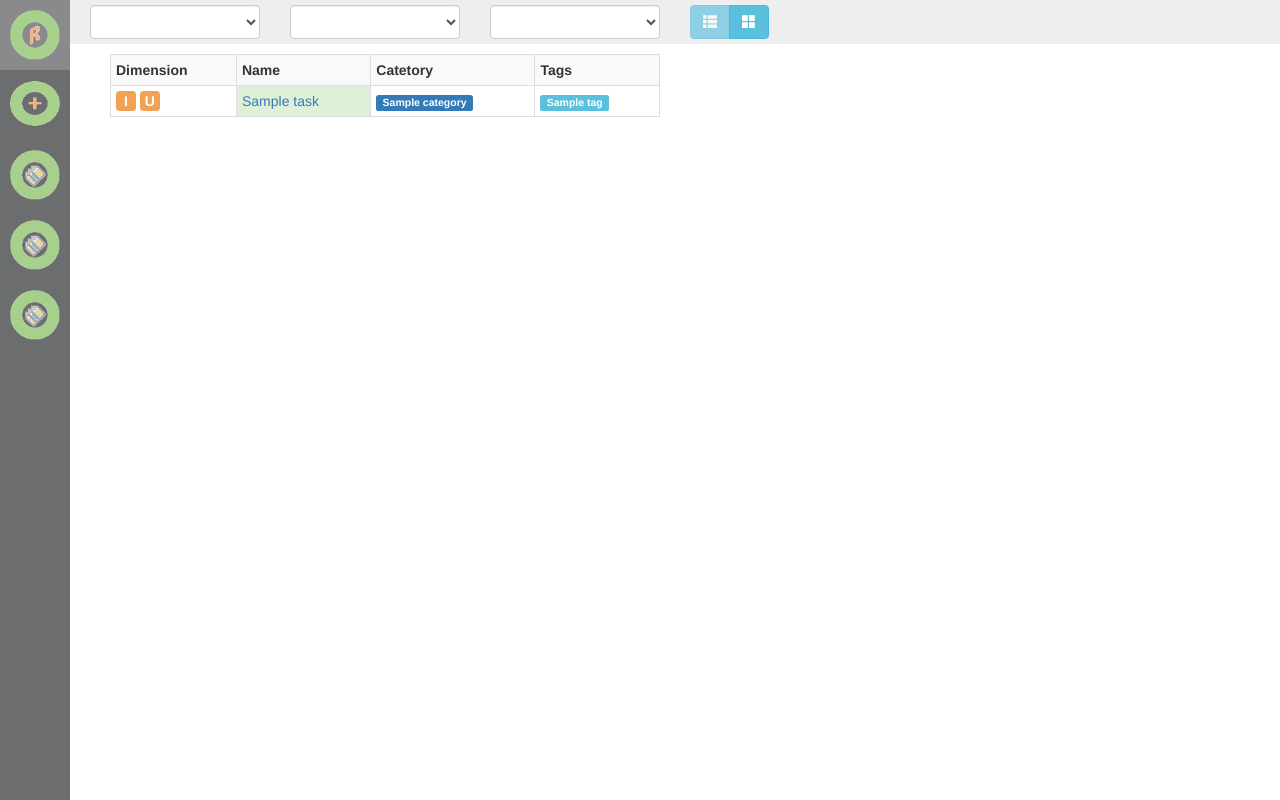
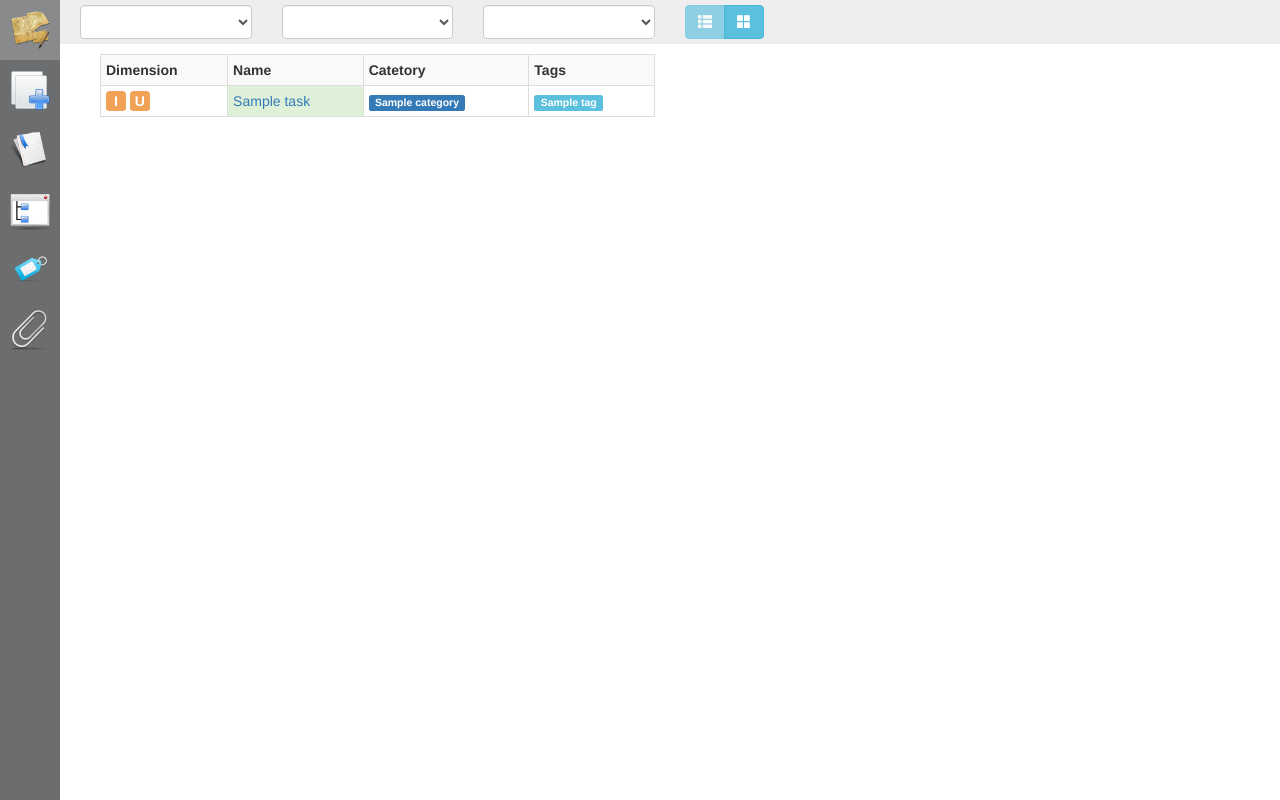
Before and after one commit to YukimuraSanada/angular-reminder-app, a Flask app: page / in a window 1280 px wide. Run offline with Flask 2, Linux system fonts and the light colour scheme; tables that the repository leaves empty hold one stand-in row (values such as "Sample post"); some libraries are stand-ins or nearby versions.

Commit message:
update sidebar icons

```diff
--- a/app/static/app/css/main.css
+++ b/app/static/app/css/main.css
@@ -3,10 +3,10 @@
 #sidebar-wrapper {
     z-index: 1000;
     position: fixed;
-    left: 70px;
+    left: 60px;
     width: 0;
     height: 100%;
-    margin-left: -70px;
+    margin-left: -60px;
     overflow-y: auto;
     background: #6C6D6E;
 }
@@ -18,13 +18,13 @@
 
 #page-content-wrapper {
     position: absolute;
-    margin-right: -70px;
+    margin-right: -60px;
 }
 
 .sidebar-nav {
     position: absolute;
     top: 0;
-    width: 70px;
+    width: 60px;
     margin: 0;
     padding: 0;
     list-style: none;
@@ -41,11 +41,11 @@
 
 @media(min-width:768px) {
     #wrapper {
-        padding-left: 70px;
+        padding-left: 60px;
     }
 
     #sidebar-wrapper {
-        width: 70px;
+        width: 60px;
     }
 
     #page-content-wrapper {
--- a/app/templates/index.html
+++ b/app/templates/index.html
@@ -14,19 +14,22 @@
 	        <div id="sidebar-wrapper">
 	            <ul class="sidebar-nav">
 	                <li>
-	                    <a href="#/"><img src="app/images/remember.png" height="50" width="50"></a>
+	                    <a href="#/"><img src="app/images/remember.png" height="40" width="40"></a>
 	                </li>
 	                <li>
-	                    <a href="#/create"><img src="app/images/create.png" height="50" width="50"></span></a>
+	                    <a href="#/create"><img src="app/images/create.png" height="40" width="40"></span></a>
 	                </li>
                     <li>
-	                    <a href="#/notes"><img src="app/images/tags.png" height="50" width="50"></a>
+	                    <a href="#/notes"><img src="app/images/notes.png" height="40" width="40"></a>
 	                </li>
 	                <li>
-	                    <a href="#/category-info"><img src="app/images/tags.png" height="50" width="50"></a>
+	                    <a href="#/category-info"><img src="app/images/categories.png" height="40" width="40"></a>
 	                </li>
                     <li>
-	                    <a href="#/tag-info"><img src="app/images/tags.png" height="50" width="50"></a>
+	                    <a href="#/tag-info"><img src="app/images/tags.png" height="40" width="40"></a>
+	                </li>
+                    <li>
+	                    <a href="""><img src="app/images/attachments.png" height="40" width="40"></a>
 	                </li>
 	            </ul>
 	        </div>
```
Also changed, not shown: app/static/app/images/attachments.png (added), app/static/app/images/categories.png (added), app/static/app/images/create.png, app/static/app/images/notes.png (added), app/static/app/images/remember.png, app/static/app/images/tags.png.
